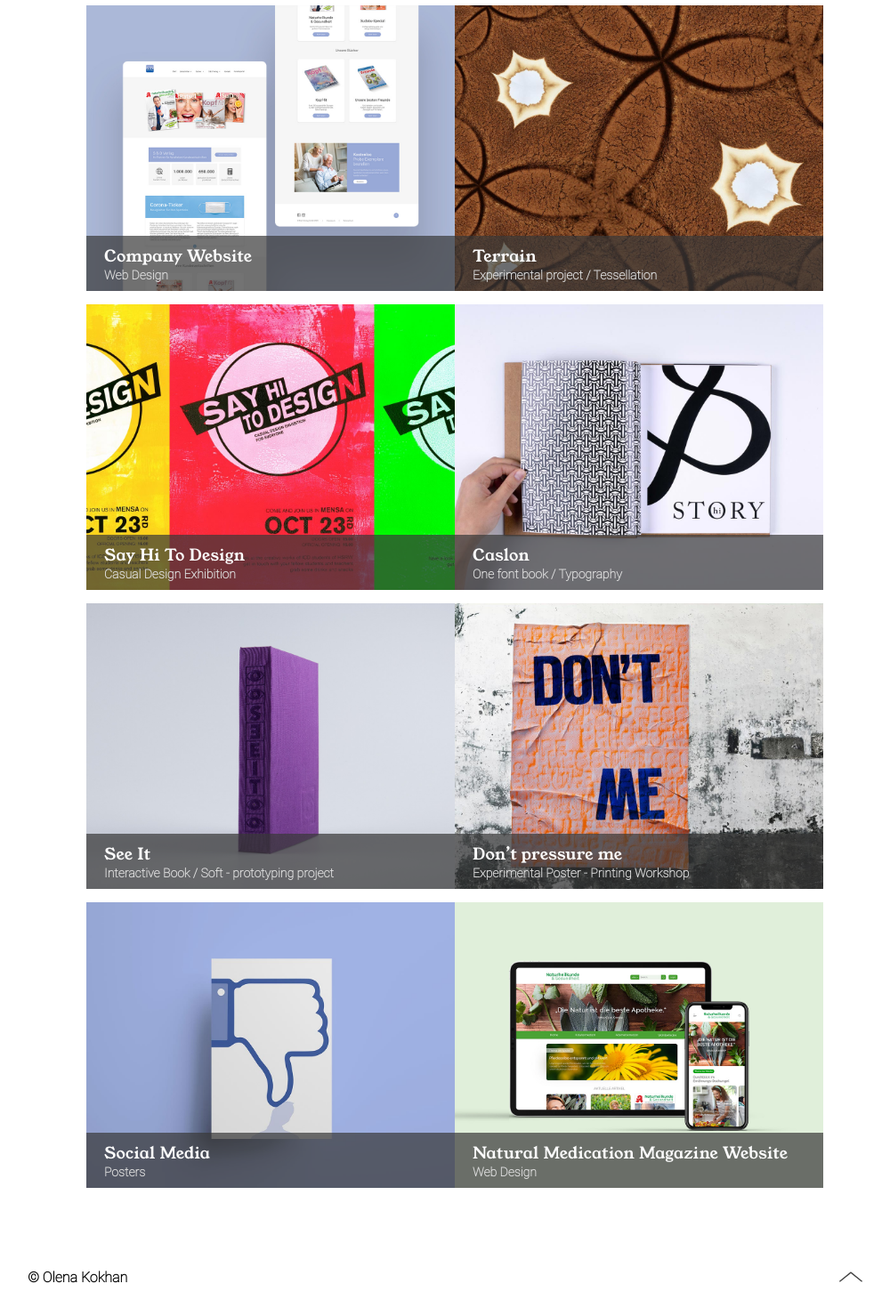
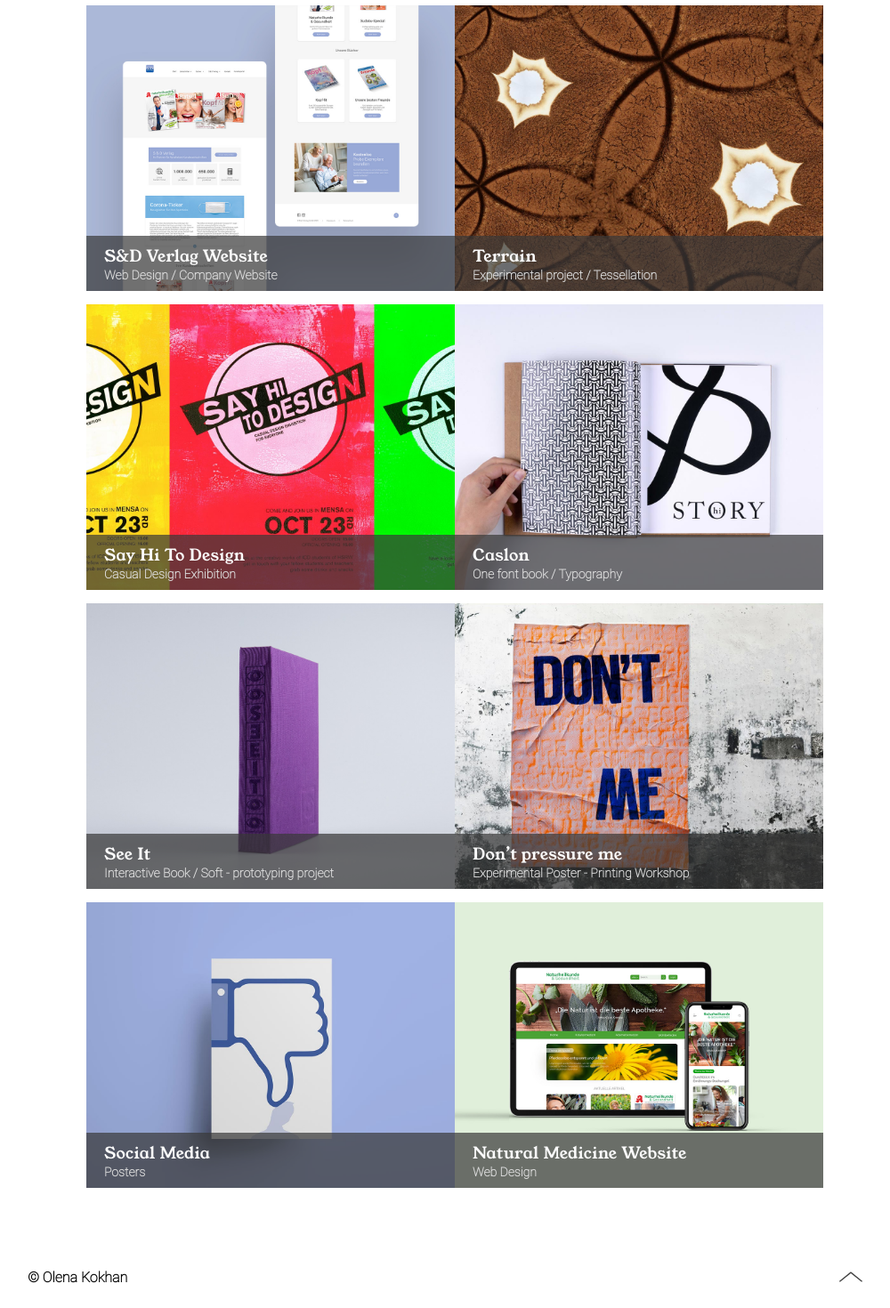
Before and after one commit to olena-kokhan/olena-kokhan.github.io, a Vue app: page / in a window 1280 px wide. Shown: the part 1083-2553 px from the top of the page at 89% size, without its empty margins (129-1129 px from the left). Built offline with nearby package versions, Linux system fonts and the light colour scheme.

Commit message:
Update Home.vue

```diff
--- a/src/components/Home.vue
+++ b/src/components/Home.vue
@@ -46,8 +46,8 @@ var mainPageContent = [
   },
   {
     fileName: "SUDWebsite.jpg",
-    projectTitle: "Company Website",
-    subText: "Web Design",
+    projectTitle: "S&D Verlag Website",
+    subText: "Web Design / Company Website",
   },
   {
     fileName: "Terrain.jpg",
@@ -81,7 +81,7 @@ var mainPageContent = [
   },
   {
     fileName: "NUGWebsite.jpg",
-    projectTitle: "Natural Medication Magazine Website",
+    projectTitle: "Natural Medicine Website",
     subText: "Web Design",
   },
 ];
```
